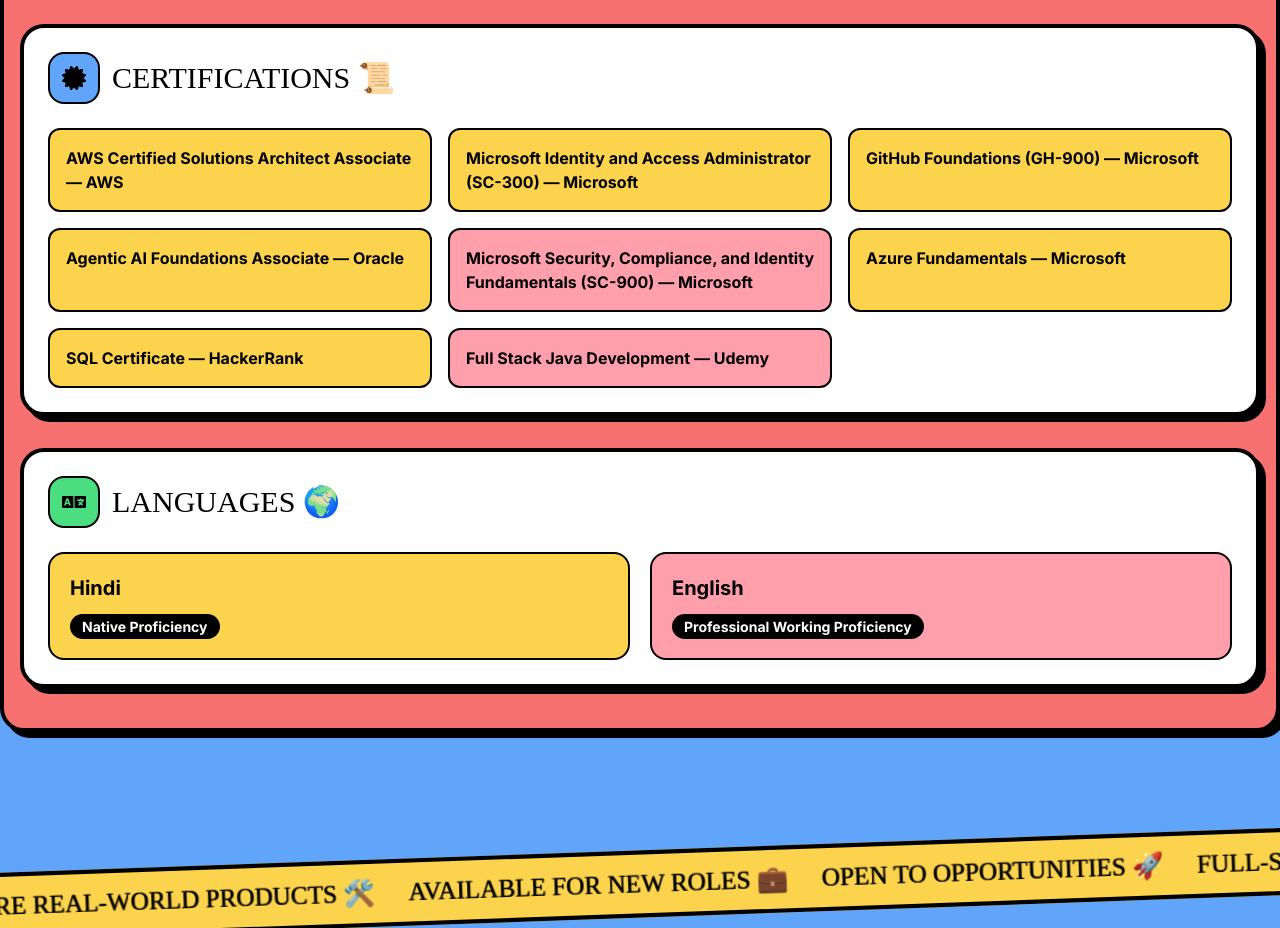
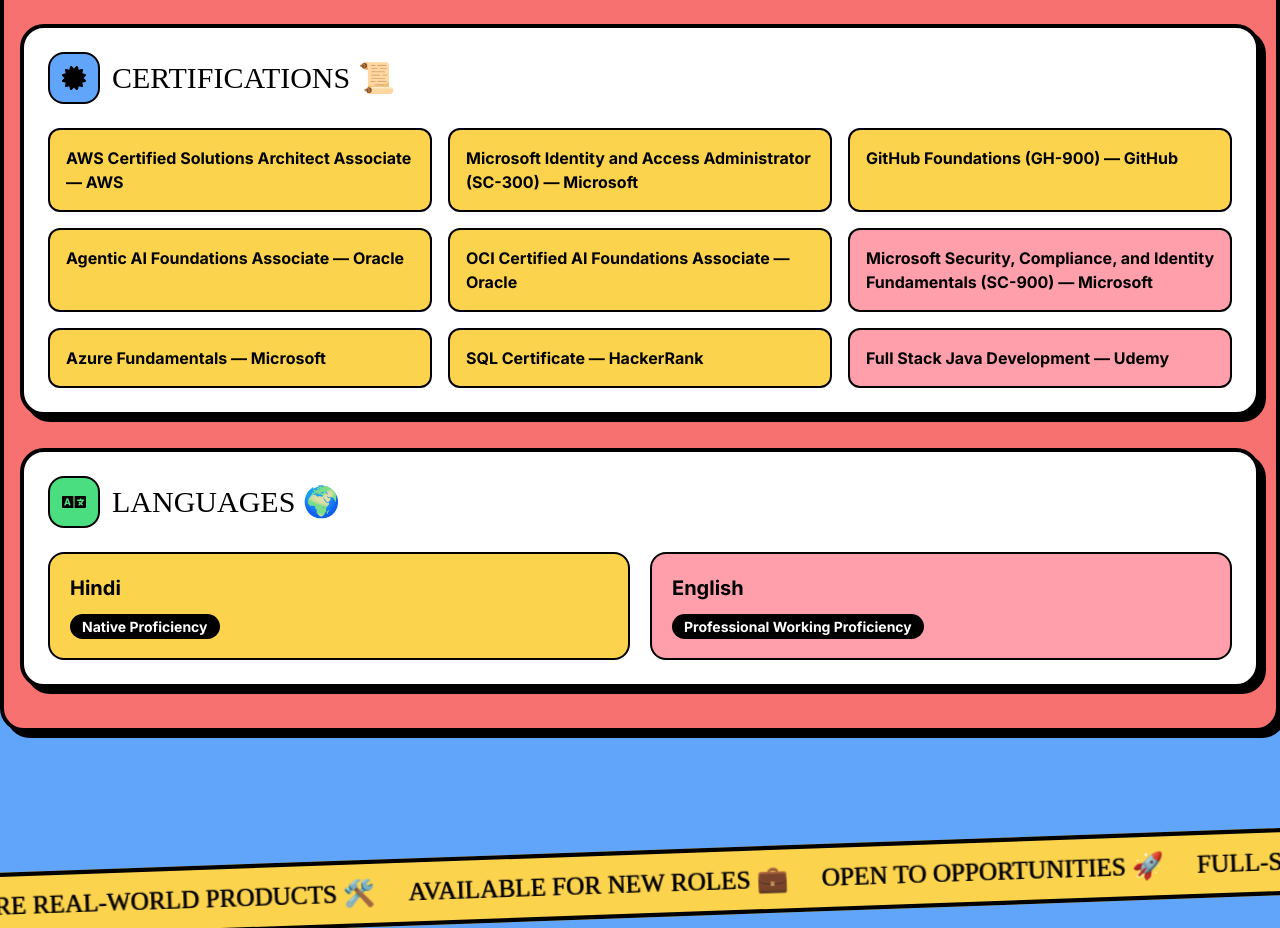
Before and after one commit to rajSunny5714/new-portfolio, a React (Vite) app: page / in a window 1280 px wide. Shown: the part 6667-7595 px from the top of the page. Built offline with nearby package versions, Linux system fonts and the light colour scheme; the HTML template or start-up script is replaced by a standard one; a web font is replaced by a local one.

Commit message:
Update Extras.tsx

```diff
--- a/src/components/sections/Extras.tsx
+++ b/src/components/sections/Extras.tsx
@@ -106,11 +106,15 @@ const Extras = () => {
           </div>
 
           <div className="bg-custom-yellow border-2 border-black rounded-xl p-4 font-bold">
-            GitHub Foundations (GH-900) — Microsoft
+            GitHub Foundations (GH-900) — GitHub
           </div>
 
           <div className="bg-custom-yellow border-2 border-black rounded-xl p-4 font-bold">
             Agentic AI Foundations Associate — Oracle
+          </div>
+
+           <div className="bg-custom-yellow border-2 border-black rounded-xl p-4 font-bold">
+            OCI Certified AI Foundations Associate — Oracle
           </div>
 
           <div className="bg-custom-pink border-2 border-black rounded-xl p-4 font-bold">
```
